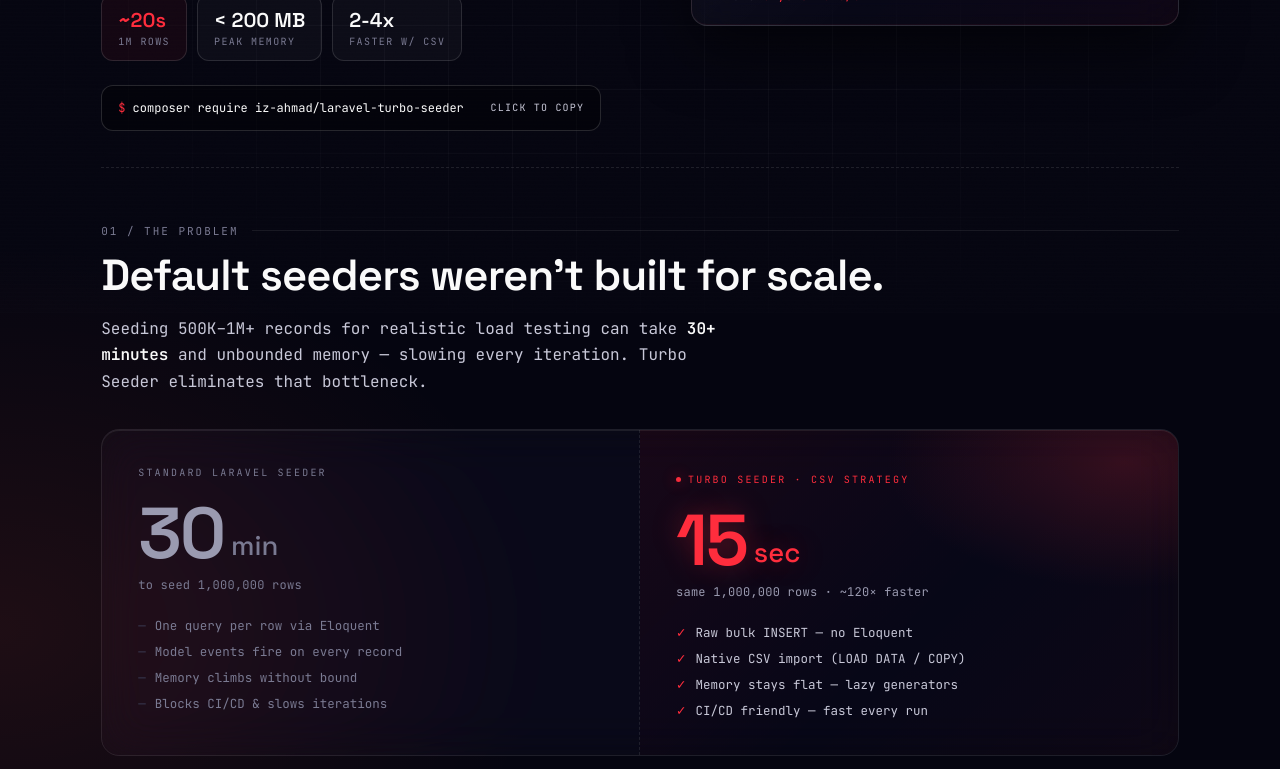
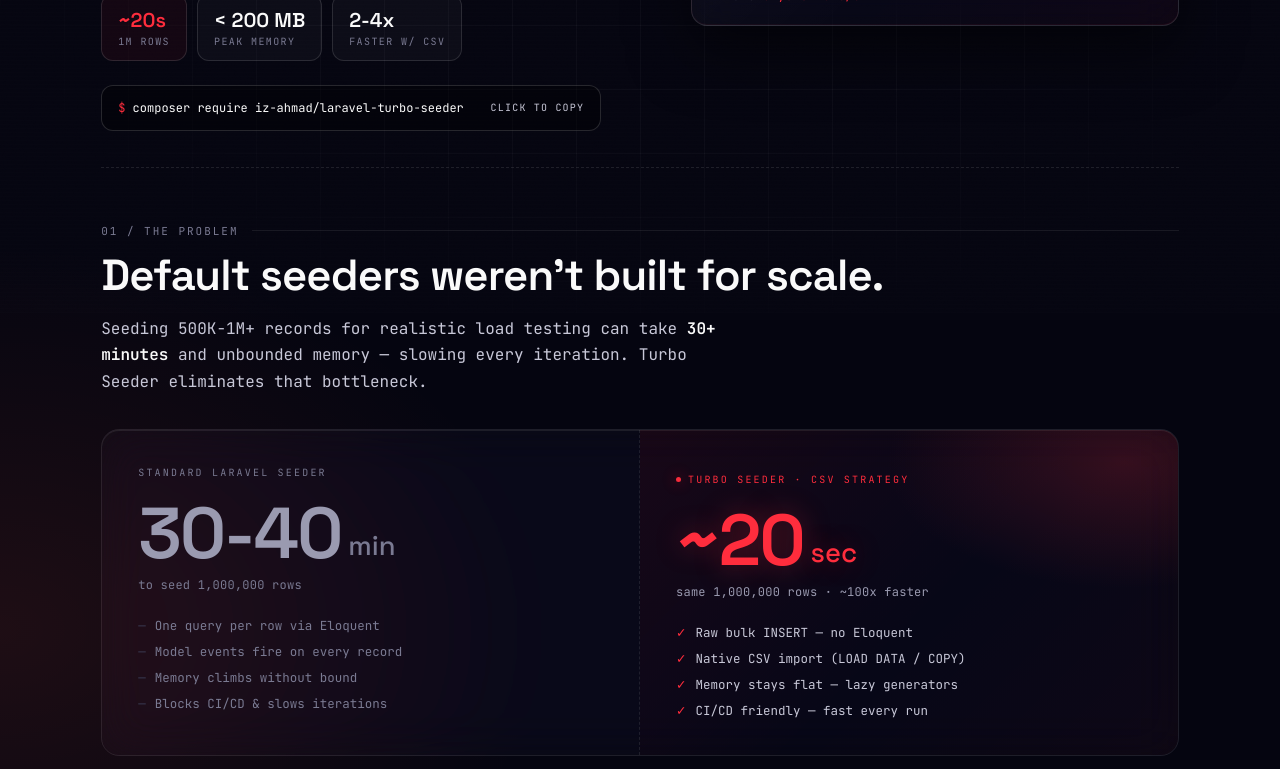
Before and after one commit to iz-ahmad/portfolio, a Next.js app: page /packages/turbo-seeder in a window 1280 px wide. Shown: the part 487-1256 px from the top of the page. Built offline with nearby package versions, Linux system fonts and the light colour scheme.

Commit message:
fix: update turbo seeder performance metrics

```diff
--- a/src/components/packages/TurboSeeder/TurboProblem.tsx
+++ b/src/components/packages/TurboSeeder/TurboProblem.tsx
@@ -11,7 +11,7 @@ export function TurboProblem() {
       <h2 className="ts-section-h2">Default seeders weren't built for scale.</h2>
 
       <p className="ts-problem-sub">
-        Seeding 500K–1M+ records for realistic load testing can take{' '}
+        Seeding 500K-1M+ records for realistic load testing can take{' '}
         <strong style={{ color: 'var(--ink-0)' }}>30+ minutes</strong> and unbounded memory —
         slowing every iteration. Turbo Seeder eliminates that bottleneck.
       </p>
@@ -22,7 +22,7 @@ export function TurboProblem() {
         <div className="ts-cmp-left">
           <div className="ts-cmp-panel-label">Standard Laravel seeder</div>
           <div className="ts-cmp-big-metric">
-            30<span className="ts-cmp-metric-unit"> min</span>
+            30-40<span className="ts-cmp-metric-unit"> min</span>
           </div>
           <div className="ts-cmp-metric-caption">to seed 1,000,000 rows</div>
           <ul className="ts-cmp-bullets">
@@ -42,10 +42,10 @@ export function TurboProblem() {
               Turbo Seeder · CSV strategy
             </div>
             <div className="ts-cmp-big-metric ts-cmp-big-metric-accent">
-              15<span className="ts-cmp-metric-unit"> sec</span>
+              ~20<span className="ts-cmp-metric-unit"> sec</span>
             </div>
             <div className="ts-cmp-metric-caption ts-cmp-metric-caption-muted">
-              same 1,000,000 rows · ~120× faster
+              same 1,000,000 rows · ~100x faster
             </div>
             <ul className="ts-cmp-bullets">
               <li className="ts-cmp-bullet ts-cmp-bullet-win"><span className="ts-cmp-bullet-prefix" aria-hidden>✓</span>Raw bulk INSERT — no Eloquent</li>
```
